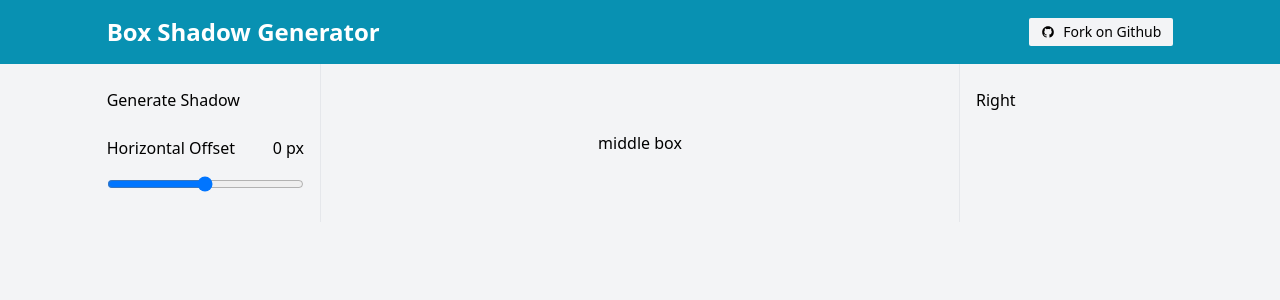
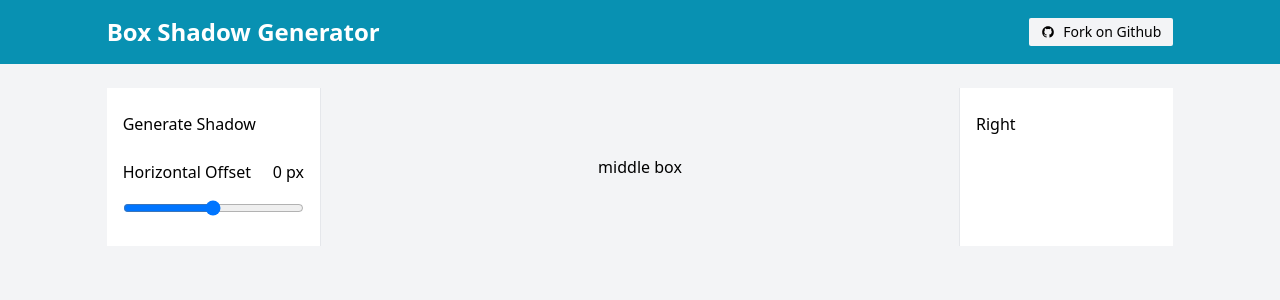
Before and after one commit to asmsaiff/css-box-shadow-generator-by-react, a React (Create React App) app: page / in a window 1280 px wide. Shown: the top 300 px of the page. Built offline with nearby package versions, Linux system fonts and the light colour scheme.

Commit message:
right panel design modification

```diff
--- a/src/App.jsx
+++ b/src/App.jsx
@@ -10,13 +10,13 @@ export class App extends Component {
                 <Header />
 
                 <div className="w-10/12 mx-auto grid grid-cols-5">
-                    <div className="py-6 pr-4">
+                    <div className="py-6 px-4 my-6 bg-white">
                         <LeftPanel />
                     </div>
-                    <div className="flex items-center bg-gray-100 justify-center border-x px-4 col-span-3">
+                    <div className="flex items-center justify-center my-6 border-x px-4 col-span-3">
                         middle box
                     </div>
-                    <div className="py-6 pl-4">
+                    <div className="py-6 px-4 my-6 bg-white">
                         <RightPanel />
                     </div>
                 </div>
```
